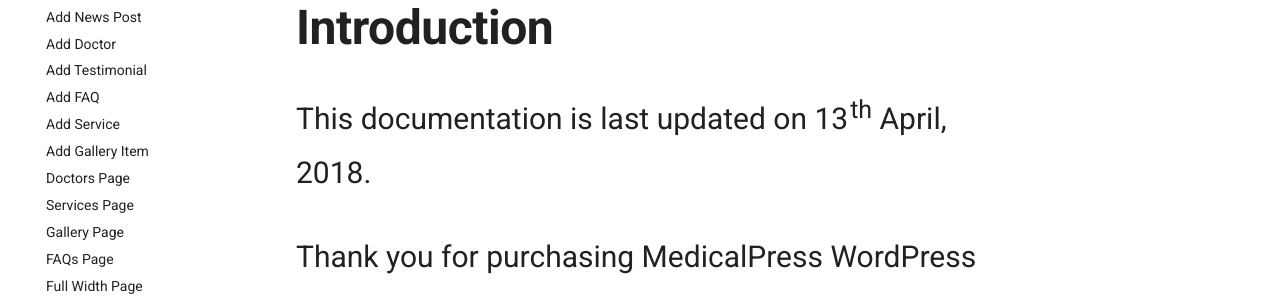
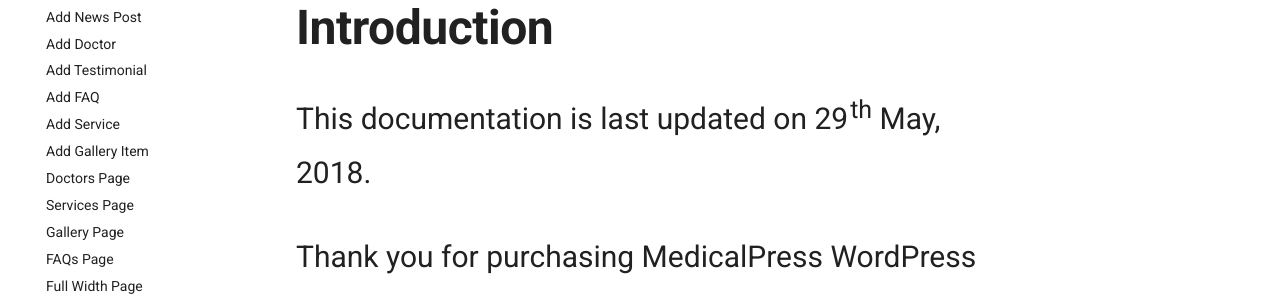
Before and after one commit to InspiryThemes/medicalpress-doc, an MkDocs documentation site: the page built from docs/index.md, in a window 1280 px wide and 900 px high. Shown: the part 283-579 px from the top of the window. Built offline with MkDocs 1.6.1 and Material for MkDocs 9.7.7, drawn with Linux system fonts in a browser that asks for light colours; old or Windows-style settings are respelled for this version of MkDocs.

Commit message:
Modified update date

```diff
--- a/docs/index.md
+++ b/docs/index.md
@@ -2,7 +2,7 @@
 
 ## Introduction
 
-This documentation is last updated on 13th April, 2018.
+This documentation is last updated on 29th May, 2018.
 
 Thank you for purchasing MedicalPress WordPress Theme. If you have any question that is beyond the scope of this documentation, Please signup to our [support website](https://support.inspirythemes.com/login-register/) and [ask your question](https://support.inspirythemes.com/ask-question/) over there.
 You can visit [this knowledge base article](https://support.inspirythemes.com/knowledgebase/how-to-get-themeforest-item-purchase-code/) to learn about how to get item purchase code from themeforest to signup on our support site.
```
